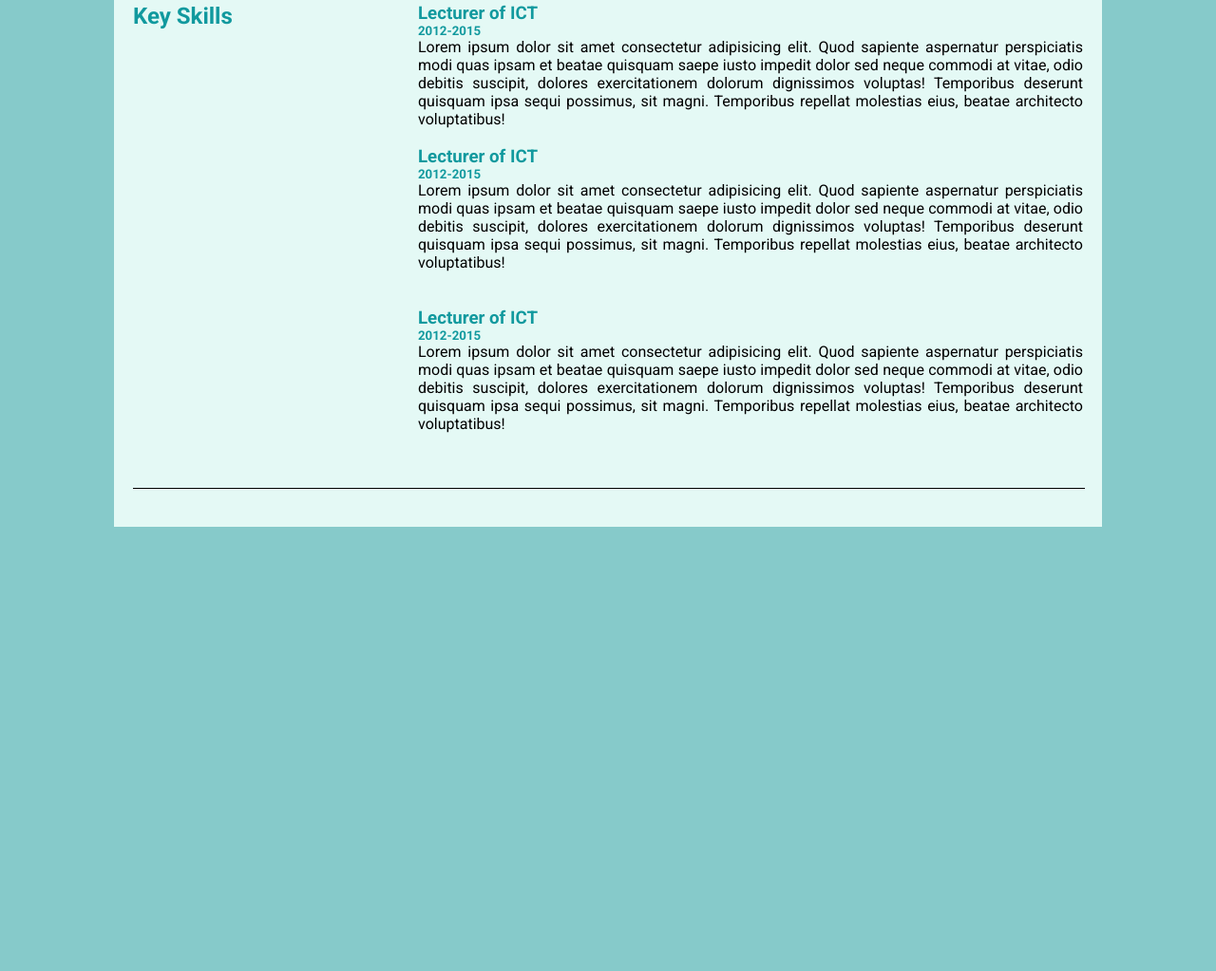
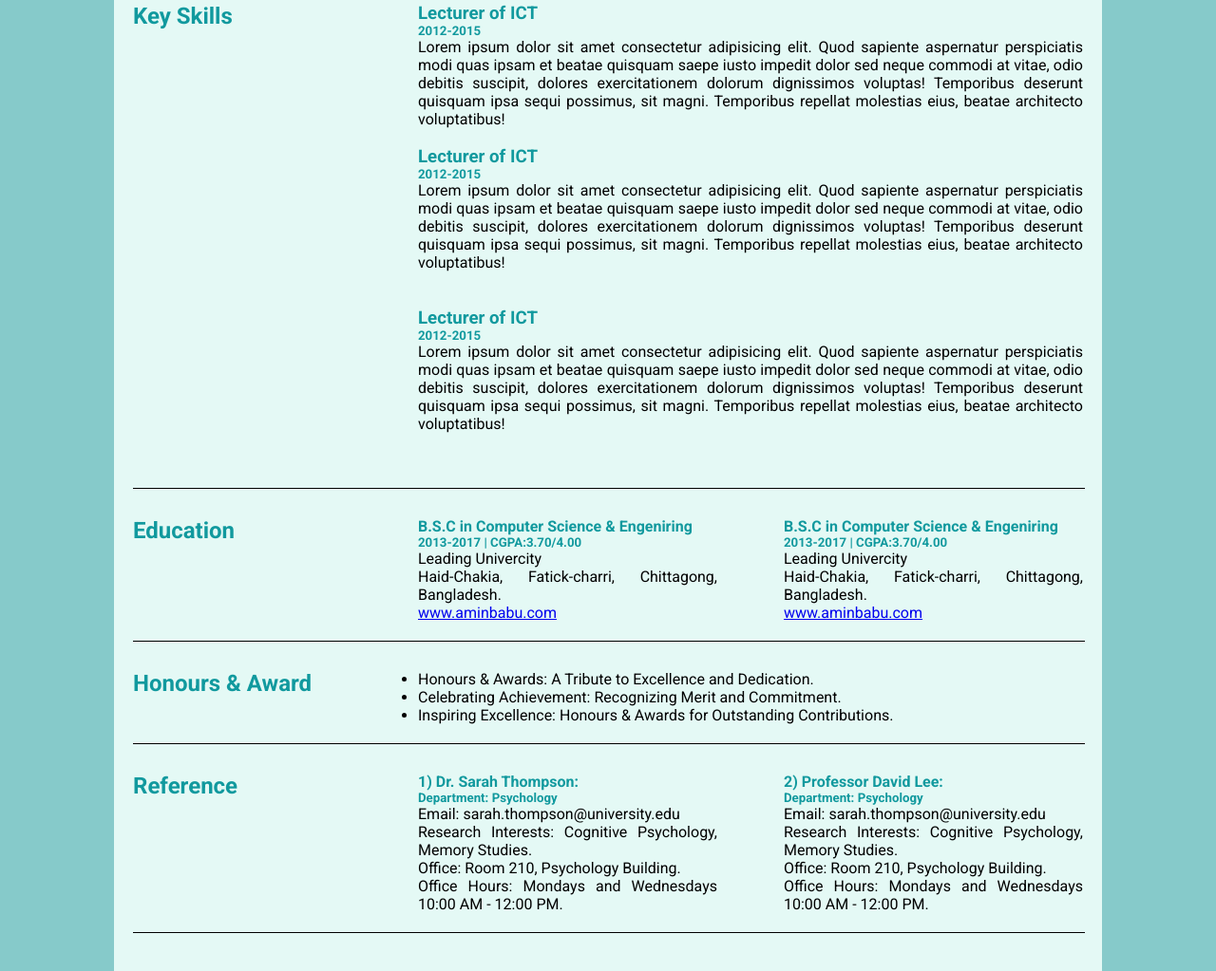
Before and after one commit to aminbabu12/CV-Project, a plain HTML site: page index.html in a window 1280 px wide. Shown: the part 843-1866 px from the top of the page at 95% size. Before the commit the page ends 1398 px from the top, so only its background shows below. Drawn offline with Linux system fonts and the light colour scheme.

Commit message:
added sections

```diff
--- a/index.html
+++ b/index.html
@@ -113,6 +113,91 @@
       <hr class="common-hr">
       <!-- Key Skills Section End -->
 
+      <!-- Education Section Start -->
+      <section id="personal-section">
+        <div class="content">
+          <div class="left-div">
+            <h2>Education</h2>
+          </div>
+
+          <div class="right-div">
+            <div class="edu-template-left">
+              <h4>B.S.C in Computer Science & Engeniring</h4>
+              <h5>2013-2017 | CGPA:3.70/4.00</h5>
+              <p>Leading Univercity</p>
+              <p>Haid-Chakia, Fatick-charri, Chittagong, Bangladesh.</p>
+              <p><a href="aminbabu.com">www.aminbabu.com</a></p>
+            </div>
+
+            <div class="edu-template-right">
+              <h4>B.S.C in Computer Science & Engeniring</h4>
+              <h5>2013-2017 | CGPA:3.70/4.00</h5>
+              <p>Leading Univercity</p>
+              <p>Haid-Chakia, Fatick-charri, Chittagong, Bangladesh.</p>
+              <p><a href="aminbabu.com">www.aminbabu.com</a></p>
+            </div>
+          </div>
+        </div>
+      </section>
+      <!-- Clearing Div -->
+      <div class="clear-div"></div>
+      <hr class="common-hr">
+      <!-- Education Section End -->
+
+      <!-- Honours & Award Section Start -->
+      <section id="personal-section">
+        <div class="content">
+          <div class="left-div">
+            <h2>Honours & Award</h2>
+          </div>
+
+          <div class="right-div">
+            <ul>
+              <li>Honours & Awards: A Tribute to Excellence and Dedication.</li>
+              <li>Celebrating Achievement: Recognizing Merit and Commitment.</li>
+              <li>Inspiring Excellence: Honours & Awards for Outstanding Contributions.</li>
+            </ul>
+          </div>
+        </div>
+      </section>
+      <!-- Clearing Div -->
+      <div class="clear-div"></div>
+      <hr class="common-hr">
+      <!-- Honours & Award Section End -->
+
+      <!-- Reference Section Start -->
+      <section id="personal-section">
+        <div class="content">
+          <div class="left-div">
+            <h2>Reference</h2>
+          </div>
+
+          <div class="right-div">
+            <div class="edu-template-left">
+              <h4>1) Dr. Sarah Thompson:</h4>
+              <h5>Department: Psychology</h5>
+              <p>Email: sarah.thompson@university.edu</p>
+              <p>Research Interests: Cognitive Psychology, Memory Studies.</p>
+              <p>Office: Room 210, Psychology Building.</p>
+              <p>Office Hours: Mondays and Wednesdays 10:00 AM - 12:00 PM.</p>
+            </div>
+
+            <div class="edu-template-right">
+              <h4>2) Professor David Lee:</h4>
+              <h5>Department: Psychology</h5>
+              <p>Email: sarah.thompson@university.edu</p>
+              <p>Research Interests: Cognitive Psychology, Memory Studies.</p>
+              <p>Office: Room 210, Psychology Building.</p>
+              <p>Office Hours: Mondays and Wednesdays 10:00 AM - 12:00 PM.</p>
+            </div>
+          </div>
+        </div>
+      </section>
+      <!-- Clearing Div -->
+      <div class="clear-div"></div>
+      <hr class="common-hr">
+      <!-- Reference Section End -->
+
     </main>
     <!-- Main Section End -->
 
--- a/style.css
+++ b/style.css
@@ -15,7 +15,9 @@ body{
   padding: 20px;
 }
 
-/* Header Design Start */
+/*--------------------
+Header section start
+--------------------*/
 
 .profile-pic{
   width: 100px;
@@ -23,11 +25,17 @@ body{
   border: 3px solid teal;
   border-radius: 50%;
   float: left;
+  cursor: pointer;
 }
 
 .header-bio{
   float: left;
   padding: 25px;
+}
+
+.header-bio h1:hover{
+  color: brown;
+  cursor: pointer;
 }
 
 h1,h2,h3,h4,h5,h6{
@@ -89,3 +97,17 @@ Personal section start
   width: 100%;
   margin: 20px auto;
 }
+
+/*--------------------
+Personal section start
+--------------------*/
+
+.edu-template-left{
+  float: left;
+  width: 45%;
+}
+
+.edu-template-right{
+  float: right;
+  width: 45%;
+}
```
